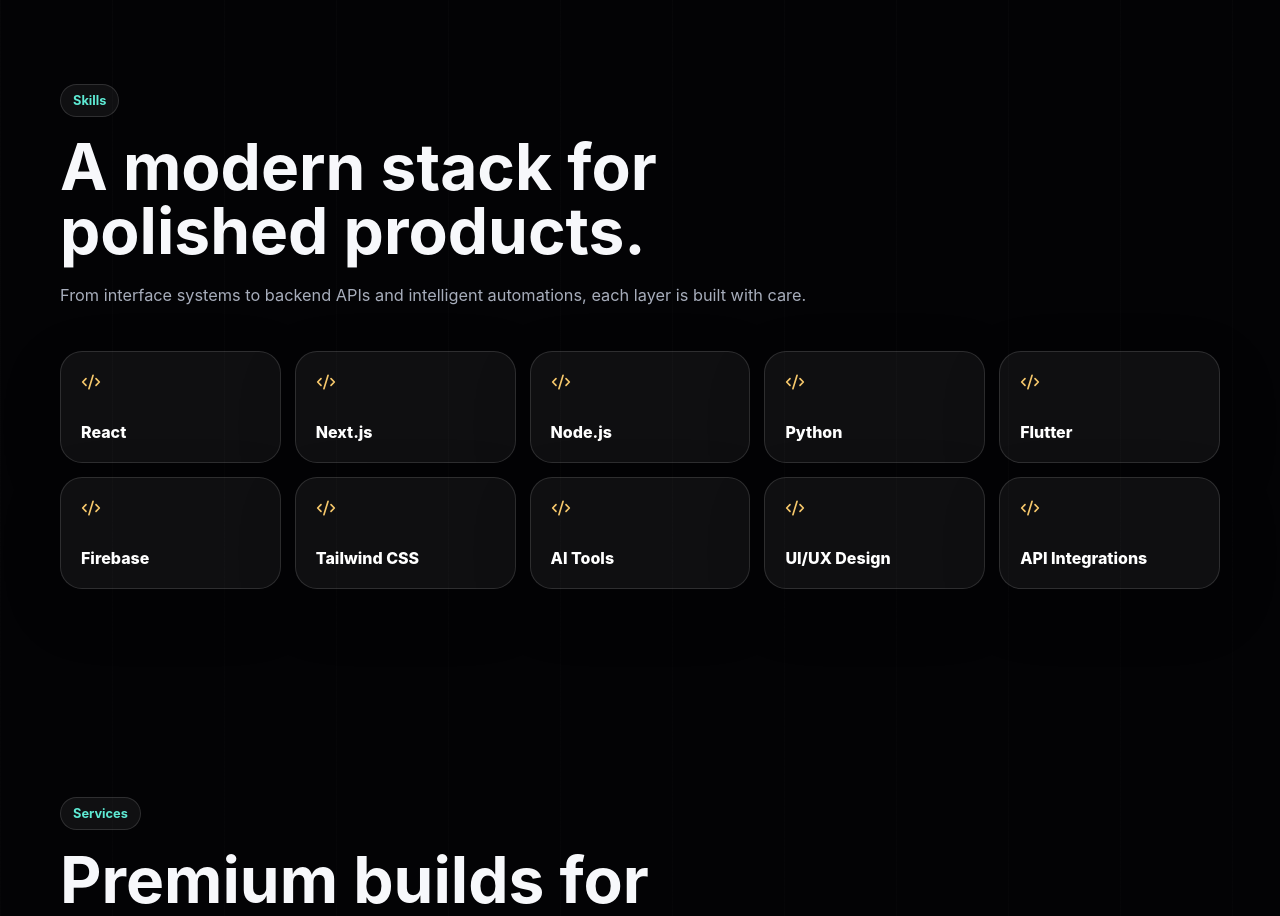
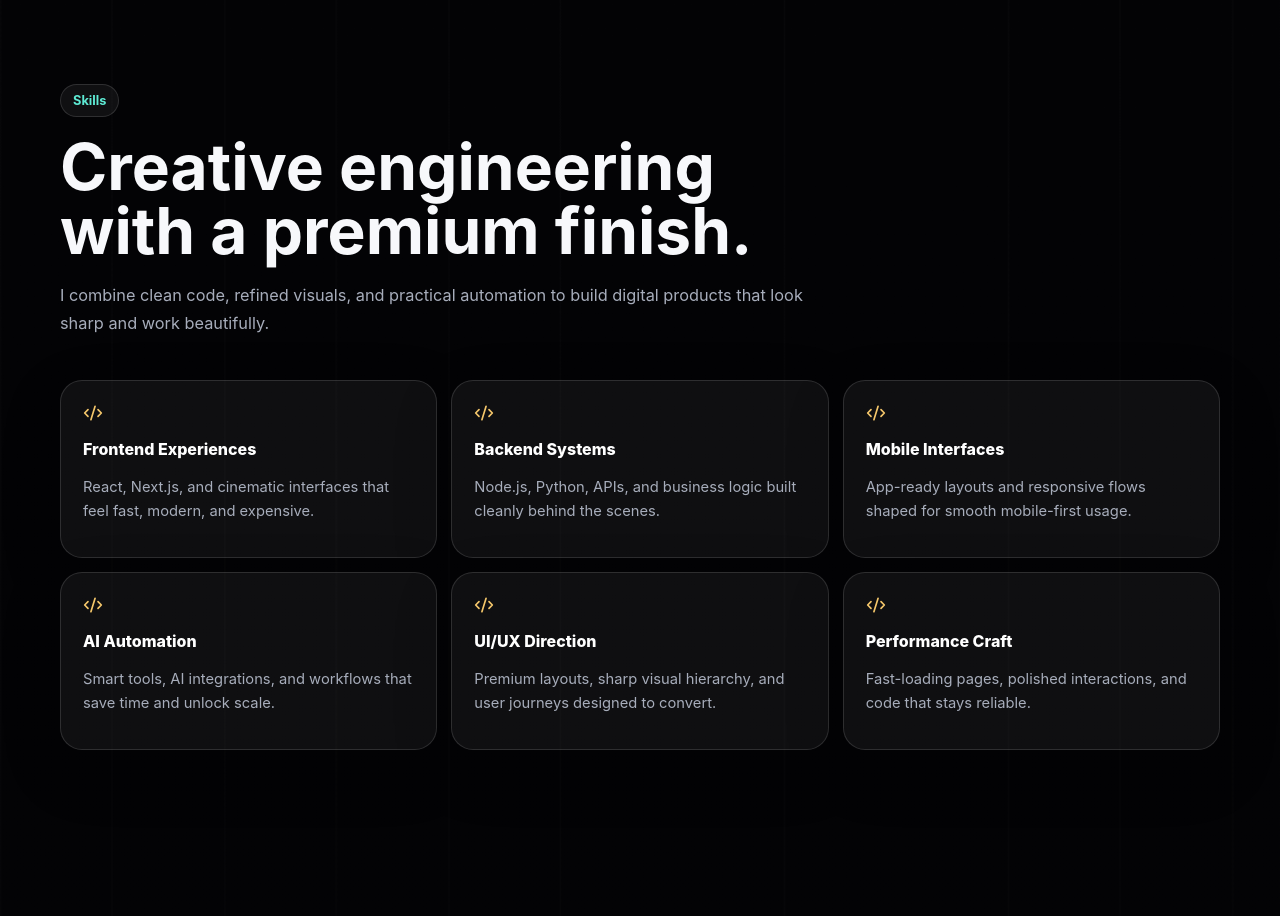
Before and after one commit to qaishamzeh/qais-hamzeh-portfolio, a React (Vite) app: page / in a window 1280 px wide. Shown: the part 1860-2776 px from the top of the page. Built offline with nearby package versions, Linux system fonts and the light colour scheme.

Commit message:
Refine skills section copy

```diff
--- a/src/App.jsx
+++ b/src/App.jsx
@@ -29,16 +29,30 @@
 const navItems = ["About", "Skills", "Services", "Projects", "Contact"];
 
 const skills = [
-  "React",
-  "Next.js",
-  "Node.js",
-  "Python",
-  "Flutter",
-  "Firebase",
-  "Tailwind CSS",
-  "AI Tools",
-  "UI/UX Design",
-  "API Integrations",
+  {
+    title: "Frontend Experiences",
+    text: "React, Next.js, and cinematic interfaces that feel fast, modern, and expensive.",
+  },
+  {
+    title: "Backend Systems",
+    text: "Node.js, Python, APIs, and business logic built cleanly behind the scenes.",
+  },
+  {
+    title: "Mobile Interfaces",
+    text: "App-ready layouts and responsive flows shaped for smooth mobile-first usage.",
+  },
+  {
+    title: "AI Automation",
+    text: "Smart tools, AI integrations, and workflows that save time and unlock scale.",
+  },
+  {
+    title: "UI/UX Direction",
+    text: "Premium layouts, sharp visual hierarchy, and user journeys designed to convert.",
+  },
+  {
+    title: "Performance Craft",
+    text: "Fast-loading pages, polished interactions, and code that stays reliable.",
+  },
 ];
 
 const services = [
@@ -488,14 +502,14 @@
     <section className="section-shell" id="skills">
       <SectionHeader
         eyebrow="Skills"
-        title="A modern stack for polished products."
-        text="From interface systems to backend APIs and intelligent automations, each layer is built with care."
+        title="Creative engineering with a premium finish."
+        text="I combine clean code, refined visuals, and practical automation to build digital products that look sharp and work beautifully."
       />
       <div className="skills-grid">
         {skills.map((skill, index) => (
           <motion.div
             className="skill-card"
-            key={skill}
+            key={skill.title}
             initial={{ opacity: 0, y: 26 }}
             whileInView={{ opacity: 1, y: 0 }}
             viewport={{ once: true, amount: 0.25 }}
@@ -503,7 +517,8 @@
             whileHover={{ y: -8, scale: 1.02 }}
           >
             <Code2 size={20} />
-            <span>{skill}</span>
+            <span>{skill.title}</span>
+            <p>{skill.text}</p>
           </motion.div>
         ))}
       </div>
--- a/src/styles.css
+++ b/src/styles.css
@@ -564,16 +564,17 @@
 
 .skills-grid {
   display: grid;
-  grid-template-columns: repeat(5, 1fr);
+  grid-template-columns: repeat(3, 1fr);
   gap: 14px;
 }
 
 .skill-card {
   display: flex;
-  min-height: 112px;
+  min-height: 178px;
   flex-direction: column;
-  justify-content: space-between;
-  padding: 20px;
+  justify-content: flex-start;
+  gap: 16px;
+  padding: 22px;
   border: 1px solid rgba(255, 255, 255, 0.13);
   border-radius: 22px;
   background: rgba(255, 255, 255, 0.052);
@@ -588,6 +589,13 @@
 .skill-card span {
   font-size: 1rem;
   font-weight: 760;
+}
+
+.skill-card p {
+  margin: 0;
+  color: var(--muted);
+  font-size: 0.92rem;
+  line-height: 1.65;
 }
 
 .services-grid,
```
